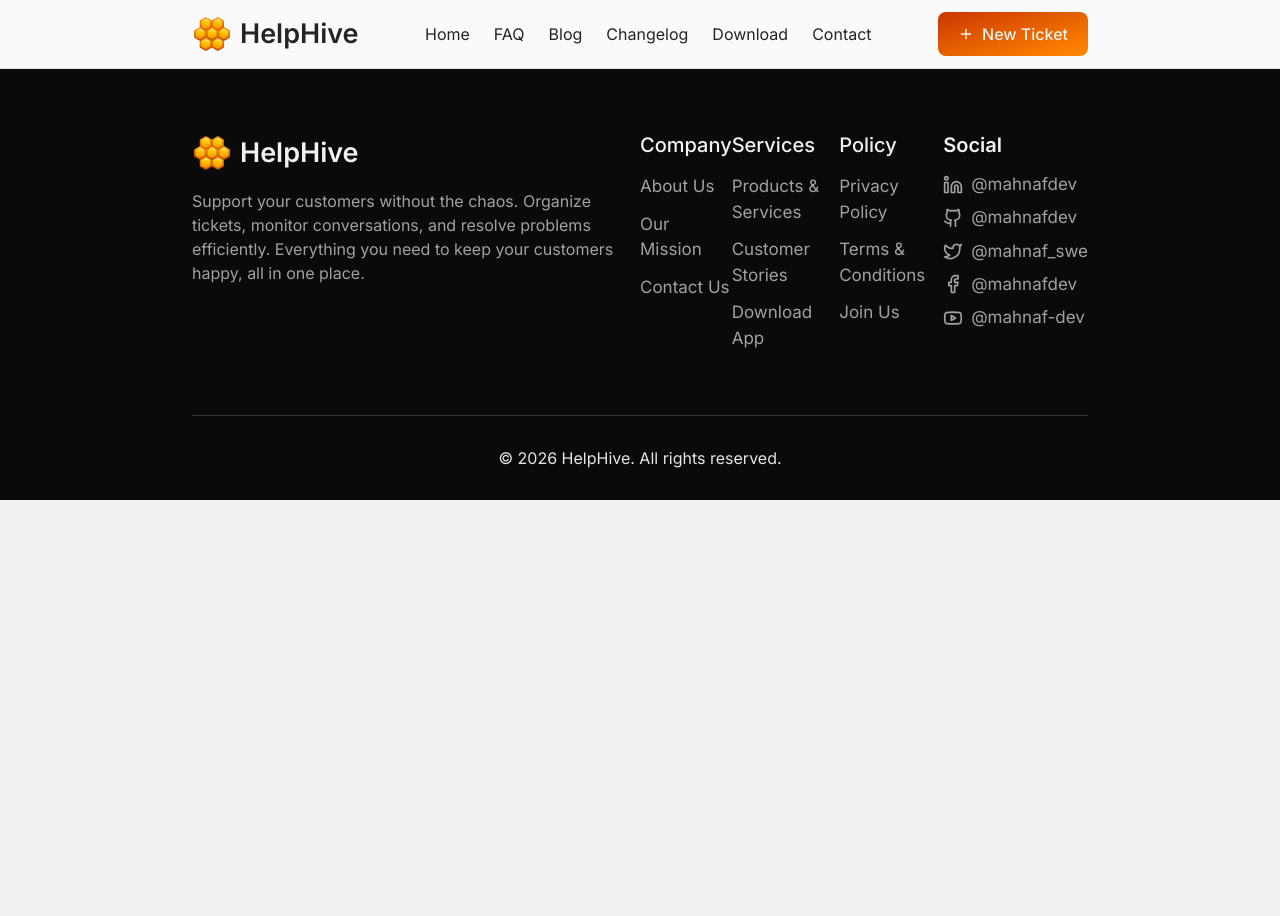
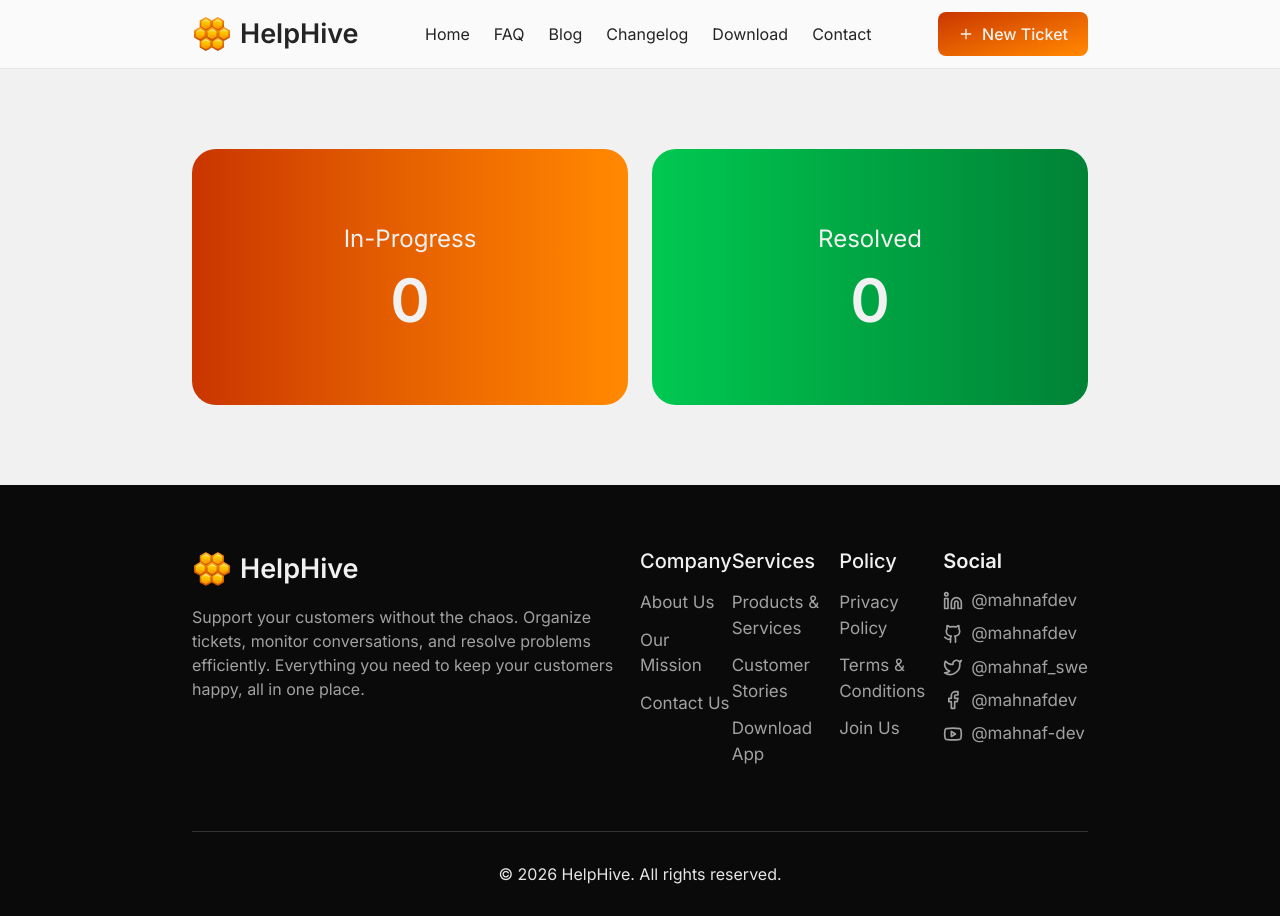
Before and after one commit to riahmad-swe/helphive, a React (Vite) app: page / in a window 1280 px wide. Before the commit the page ends 800 px from the top, so only its background shows below. Built offline with nearby package versions, Linux system fonts and the light colour scheme.

Commit message:
create (static) overview section

```diff
--- a/src/App.jsx
+++ b/src/App.jsx
@@ -1,10 +1,12 @@
 import { Navbar } from "./components/Navbar";
 import { Footer } from "./components/Footer";
+import { Home } from "./components/Home";
 
 function App() {
 	return (
 		<>
 			<Navbar />
+			<Home />
 			<Footer />
 		</>
 	);
--- /dev/null
+++ b/src/components/Home.jsx
@@ -0,0 +1,9 @@
+import { Overview } from "./home/Overview";
+
+export const Home = () => {
+	return (
+		<main className="px-48 py-20 space-y-20">
+			<Overview />
+		</main>
+	);
+};
--- /dev/null
+++ b/src/components/home/Overview.jsx
@@ -0,0 +1,14 @@
+export const Overview = () => {
+	return (
+		<div className="flex gap-6 text-light">
+			<div className="w-full h-64 flex flex-col items-center justify-center gap-y-4 bg-linear-to-r from-orange-700 to-orange-400 rounded-3xl hover:scale-105 transition-transform duration-500">
+				<h3 className="text-2xl">In-Progress</h3>
+				<h1 className="text-6xl font-semibold leading-none!">0</h1>
+			</div>
+			<div className="w-full h-64 flex flex-col items-center justify-center gap-y-4 bg-linear-to-r from-green-500 to-green-700 rounded-3xl hover:scale-105 transition-transform duration-500">
+				<h3 className="text-2xl">Resolved</h3>
+				<h1 className="text-6xl font-semibold leading-none!">0</h1>
+			</div>
+		</div>
+	);
+};
```
